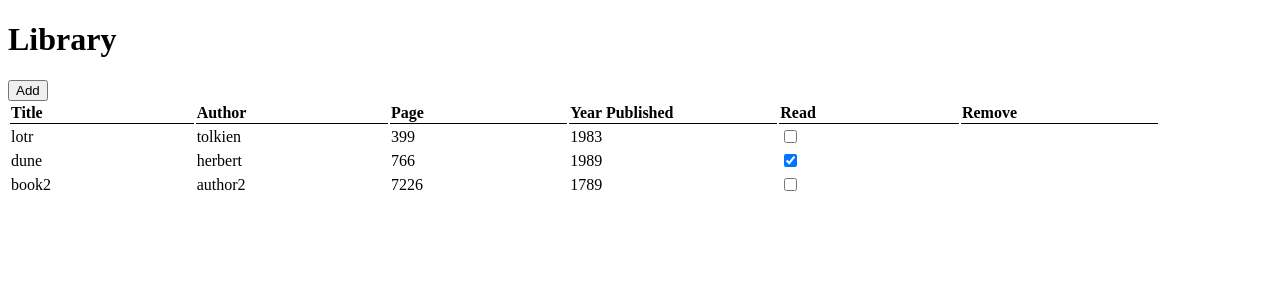
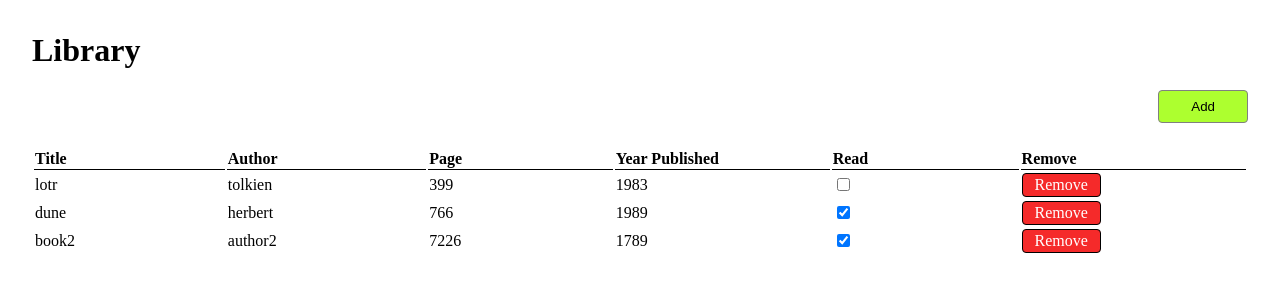
Before and after one commit to yuecelem/library-exercise, a plain HTML site: page index.html in a window 1280 px wide. Drawn offline with Linux system fonts and the light colour scheme.

Commit message:
Delete button add

```diff
--- a/index.html
+++ b/index.html
@@ -11,7 +11,7 @@
         Library
     </h1>
 
-    <div>
+    <div id="addBtnWrapper">
         <button id="addBtn">Add</button>
     </div>
 
@@ -30,7 +30,7 @@
             <input id="publish-year" type="number" name="publish-year">
 
             <label for="is-read">Read:</label>
-            <input id="is-read" type="checkbox" name="is-read">
+            <input id="is-read" type="checkbox" name="is-read" value=unchecked>
 
             <button formmethod="dialog" id="cancelBtn">Cancel</button>
             <button id="confirmBtn">Add</button>
--- a/main.js
+++ b/main.js
@@ -3,6 +3,8 @@ const dialog = document.getElementById('dialog');
 const addBtn = document.getElementById('addBtn');
 const cancelBtn = document.getElementById('cancelBtn');
 const confirmBtn = document.getElementById('confirmBtn');
+const removeBtn = document.querySelectorAll(".delBtn");
+
 
 
 const myLibrary = [];
@@ -23,7 +25,7 @@ function addBookToLibrary(title, author, page, publishYear, isRead){
 
 addBookToLibrary('lotr', 'tolkien', 399, 1983, 0)
 addBookToLibrary('dune', 'herbert', 766, 1989, 1)
-addBookToLibrary('book2', 'author2', 7226, 1789, 0)
+addBookToLibrary('book2', 'author2', 7226, 1789, 1)
 
 
 
@@ -34,6 +36,7 @@ function clearLib() {
         table.deleteRow(1);
     }
 }
+
 
 function makeLib() {
     console.log(myLibrary)
@@ -51,11 +54,22 @@ function makeLib() {
             } else newCell.innerText = book[Object.keys(book)[i]];
         }
     });
-
+    addDeleteBtn()
 }
 
-makeLib()
+function addDeleteBtn() {
+    for(let i = 1; i < table.rows.length; i++){
+        let newCell = table.rows[i].insertCell(-1);
+        // newCell.innerHTML = '<div class="delBtn">Remove</div>'
 
+        const delButton = document.createElement("div");
+        delButton.classList.add("delBtn");
+        delButton.id = 'delBtn' + i;
+        delButton.textContent = "Remove"
+        newCell.appendChild(delButton);
+
+    }
+}
 
 
 addBtn.addEventListener("click", () => {
@@ -67,15 +81,18 @@ cancelBtn.addEventListener("click", () => {
 })
 
 confirmBtn.addEventListener("click", (e) => {
+    e.preventDefault();
     const title = document.getElementById('title').value;
     const author = document.getElementById('author').value;
     const pages = document.getElementById('pages').value;
     const publishYear = document.getElementById('publish-year').value;
-    const isRead = document.getElementById('is-read').value;
+    let isRead = document.getElementById('is-read');
 
-    e.preventDefault();
+    if(isRead.checked == true) {
+        isRead = 1;
+    } else {isRead = 0};
 
-    if ((title == null || title == '') || (author == null || author == '') || (pages == null || pages == '') || (publishYear == null || publishYear == '') || (isRead == null || isRead == '')) {
+    if ((title == null || title == '') || (author == null || author == '') || (pages == null || pages == '') || (publishYear == null || publishYear == '')) {
         window.alert("Please fill all fields!")
         console.log("alert")
     } else {
@@ -84,7 +101,8 @@ confirmBtn.addEventListener("click", (e) => {
     makeLib();
     document.querySelector('form').reset();
     dialog.close(); }
+})
 
+makeLib()
 
-
-})
+console.log(removeBtn)
--- a/styles.css
+++ b/styles.css
@@ -1,5 +1,9 @@
+body {
+    margin: 32px;
+    box-sizing: border-box;
+}
+
 #table {
-    width: 90vw;
     text-align: left;
 }
 
@@ -7,3 +11,24 @@
     width: 100vw;
     border-bottom: 1px solid black;
 }
+
+#addBtnWrapper {
+    text-align: right;
+    margin-bottom: 24px;
+}
+
+#addBtn {
+    background-color: greenyellow;
+    border: 1px solid gray;
+    padding: 8px 32px;
+    border-radius: 4px;
+}
+
+.delBtn {
+    background-color: rgb(245, 42, 42);
+    display: inline-block;
+    padding: 2px 12px;
+    color: white;
+    border-radius: 4px;
+    border: 1px solid black;
+}
```
